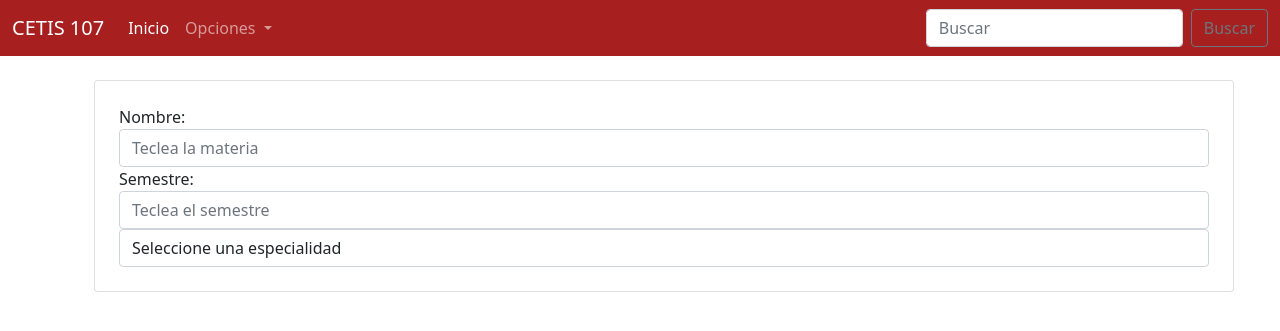
After one commit to Jimelmm13/webybasededatos2023, a PHP site: page /RegistrarMaterias.php in a window 1280 px wide. The commit adds this page. Shown: the top 331 px of the page. Run offline with PHP 8.4, Linux system fonts and the light colour scheme.

Commit message:
Add files via upload

```diff
--- /dev/null
+++ b/parcial3/RegistrarMaterias.php
@@ -0,0 +1,41 @@
+<!DOCTYPE html>
+<html lang="en">
+<head>
+    <meta charset="UTF-8">
+    <meta http-equiv="X-UA-Compatible" content="IE=edge">
+    <meta name="viewport" content="width=device-width, initial-scale=1.0">
+    <title>Registrar Alumno</title>
+    <link rel="stylesheet" href="css/bootstrap.css">
+    <script src="code.jquery.com_jquery-3.7.1.js"></script>
+</head>
+<body>
+    <?php include 'menu.php'; ?>
+    <div class="container">
+        <div class="row">
+            <div class="col-12 card m-4 p-4">
+            <form action="">
+                    <div class="form-group">
+                        <label for="">Nombre:</label>
+                        <input name="nombre" type="text" class="form-control"  name= "nombre" placeholder="Teclea la materia" required>
+                    </div>
+                    <div class="form-group">
+                        <label for="">Semestre:</label>
+                        <input name="nombre" type="text" class="form-control" name="semestre" placeholder="Teclea el semestre" required>
+                    </div>
+                    <div class="form-group">
+                        <select name="ESPECIALIDAD" class="form-control">
+                            <option value="">Seleccione una especialidad</option>
+                            <option value="PROGRAMACION">PROGRAMACION</option>
+                            <option value="OFIMATICA">OFIMATICA</option>
+                            <option value="ELECTRONICA">ELECTRONICA</option>
+                            <option value="CONTABILIDAD">CONTABILIDAD</option>
+                            <option value="CONSTRUCCION">CONSTRUCCION</option>
+
+                        </select>
+</div>
+</form>
+</div>
+</div>
+</div>
+</body>
+</html>
--- a/parcial3/basededatoscetis107.sql
+++ b/parcial3/basededatoscetis107.sql
@@ -31,7 +31,7 @@ CREATE TABLE `alumnos` (
   `turno` varchar(10) NOT NULL,
   `sexo` tinyint NOT NULL,
   PRIMARY KEY (`id`)
-) ENGINE=InnoDB AUTO_INCREMENT=6 DEFAULT CHARSET=utf8mb4 COLLATE=utf8mb4_0900_ai_ci;
+) ENGINE=InnoDB AUTO_INCREMENT=6 DEFAULT CHARSET=utf8;
 /*!40101 SET character_set_client = @saved_cs_client */;
 
 --
--- a/parcial3/menu.php
+++ b/parcial3/menu.php
@@ -18,6 +18,7 @@
             <li><a class="dropdown-item" href="consultarAlumnos.php">Consultar alumnos</a></li>
             <li><hr class="dropdown-divider"></li>
             <li><a class="dropdown-item" href="RegistrarAlumno.php">Registar alumno</a></li>
+            <li><a class="dropdown-item" href="RegistrarMaterias.php">Materias</a></li>
           </ul>
         </li>
       </ul>
```
Also changed, not shown: 1 other file.
